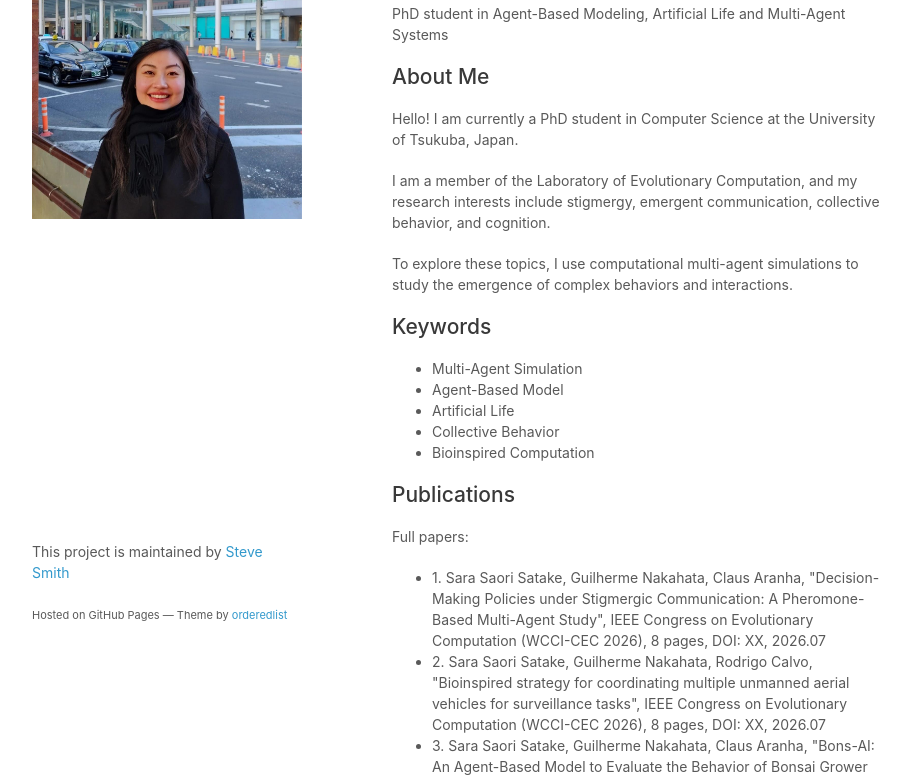
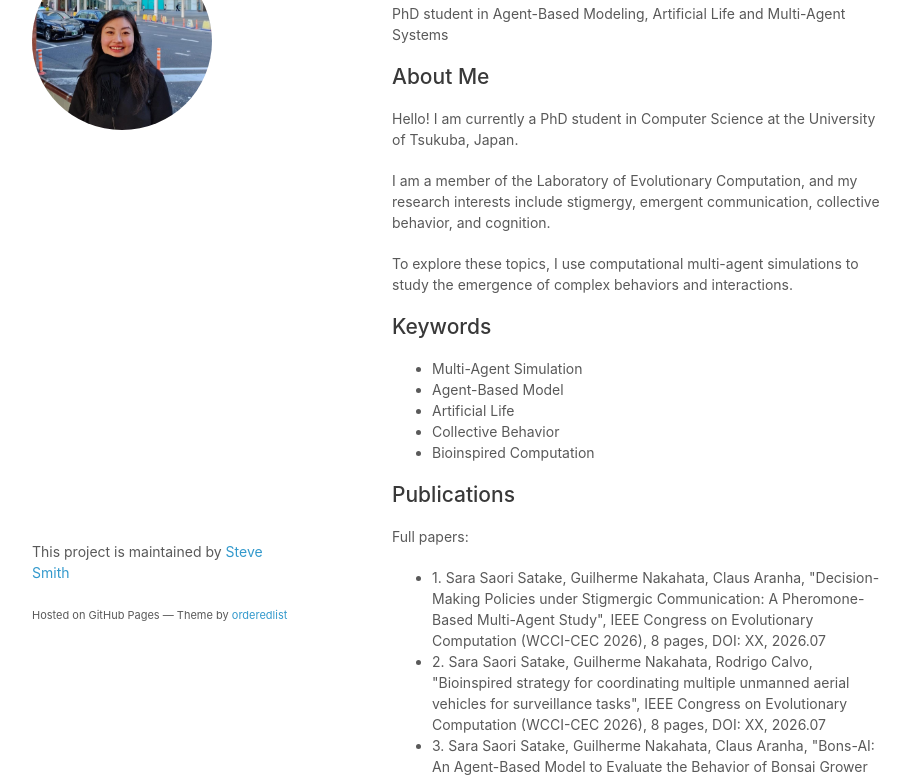
Before and after one commit to SaraSatake/sarasatake.github.io, a plain HTML site: page index.html in a window 1280 px wide. Shown: the part 106-887 px from the top of the page, without its empty margins (178-1088 px from the left). Drawn offline with Linux system fonts and the light colour scheme; a script that the page names is missing.

Commit message:
Update styles.css

```diff
--- a/stylesheets/styles.css
+++ b/stylesheets/styles.css
@@ -108,6 +108,11 @@ header {
   float:left;
   position:fixed;
   -webkit-font-smoothing:subpixel-antialiased;
+}
+
+.profile-pic {
+  width: 180px;
+  border-radius: 50%;
 }
 
 header ul {
```
